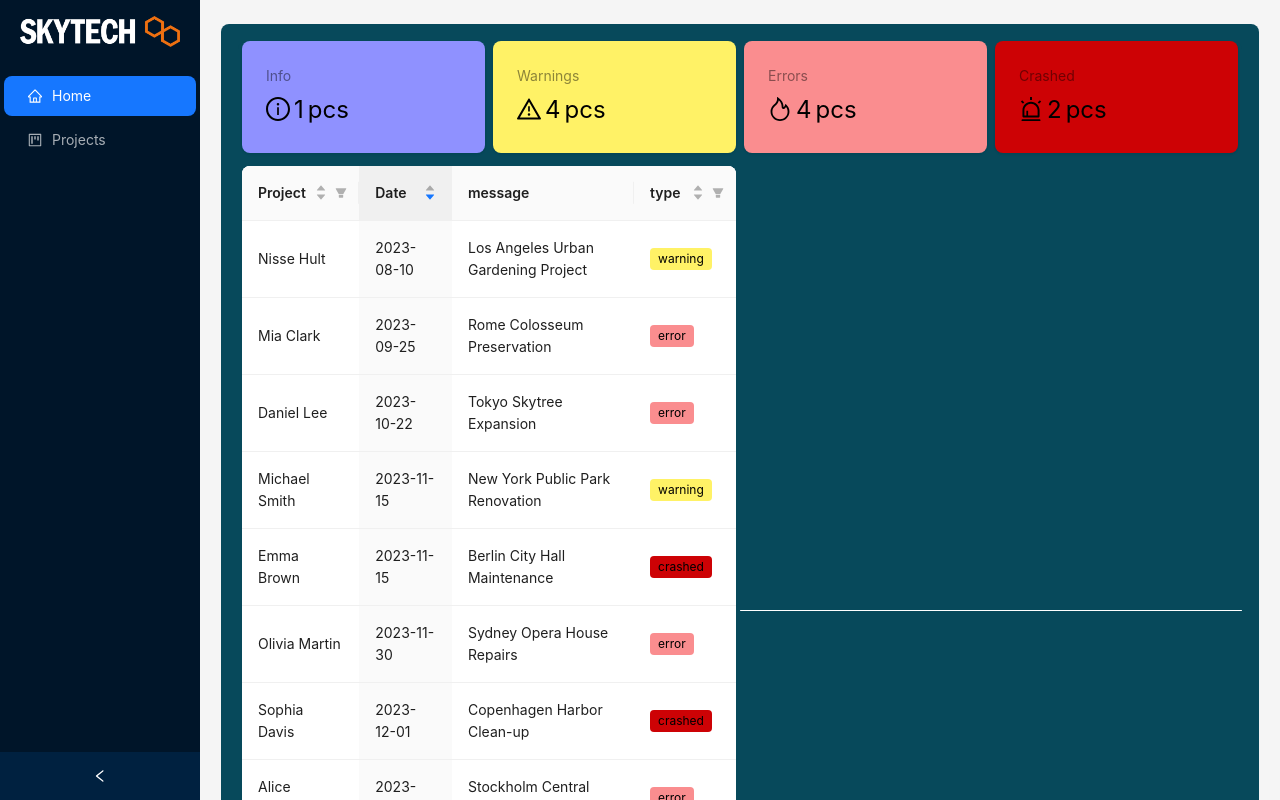
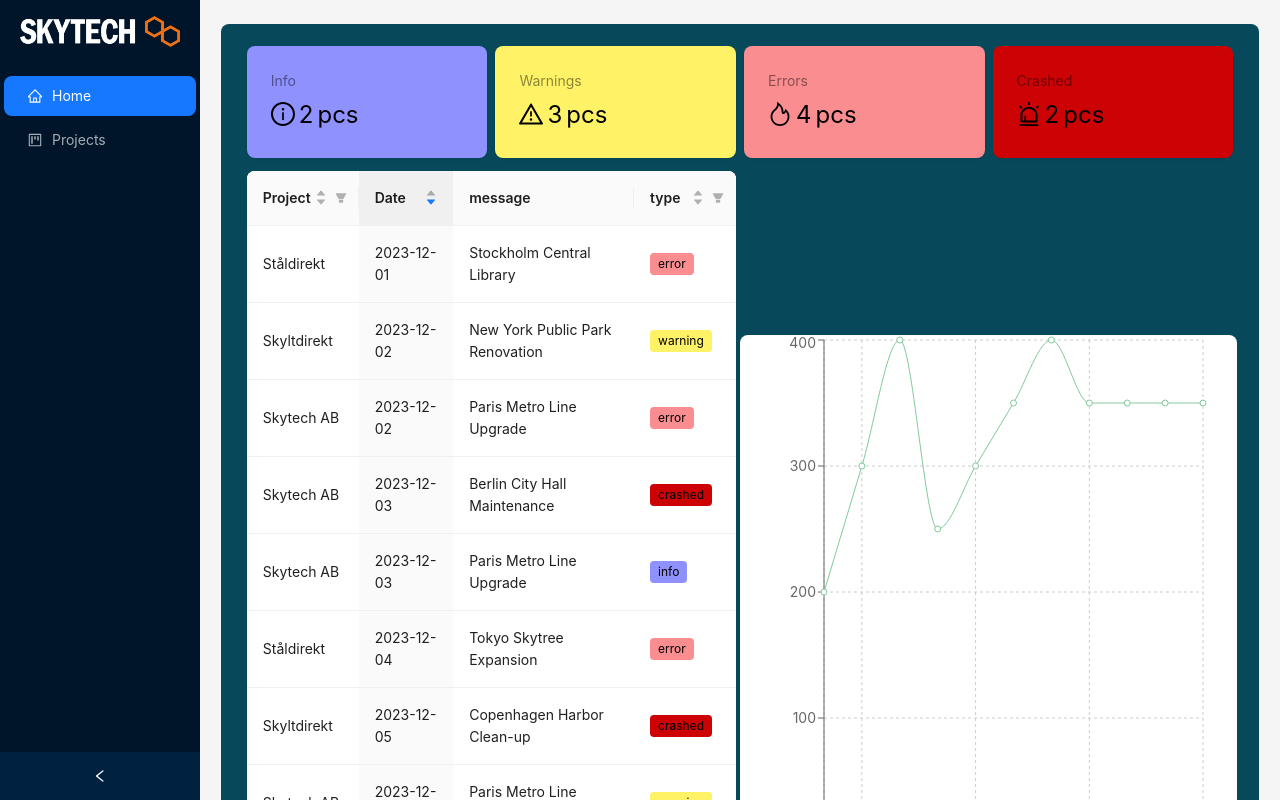
Before and after one commit to MrKalleP/event-frontend, a React (Vite) app: page / in a window 1280 px wide. Built offline with nearby package versions, Linux system fonts and the light colour scheme.

Commit message:
fixed the chart

```diff
--- a/package.json
+++ b/package.json
@@ -14,7 +14,8 @@
     "antd": "^5.22.5",
     "react": "^18.3.1",
     "react-dom": "^18.3.1",
-    "react-router-dom": "^7.0.2"
+    "react-router-dom": "^7.0.2",
+    "recharts": "^2.15.0"
   },
   "devDependencies": {
     "@eslint/js": "^9.15.0",
--- /dev/null
+++ b/src/components/LineChart.tsx
@@ -0,0 +1,45 @@
+import { PureComponent } from 'react';
+import test_data from "../utils/testdata.json"
+
+import {
+    LineChart,
+    Line,
+    XAxis,
+    YAxis,
+    CartesianGrid,
+    Tooltip,
+    Legend,
+    ResponsiveContainer,
+} from 'recharts';
+
+
+
+class LineChartExample extends PureComponent {
+    render() {
+        return (
+            <ResponsiveContainer width="100%" height="100%">
+                <LineChart
+                    width={500}
+                    height={300}
+                    data={test_data}
+                    margin={{
+                        top: 5,
+                        right: 30,
+                        left: 20,
+                        bottom: 5,
+                    }}
+                >
+                    <CartesianGrid strokeDasharray="3 3" />
+                    <XAxis dataKey="date" />
+                    <YAxis />
+                    <Tooltip />
+                    <Legend />
+                    <Line type="monotone" dataKey="type" stroke="#8884d8" activeDot={{ r: 8 }} />
+                    <Line type="monotone" dataKey="uv" stroke="#82ca9d" />
+                </LineChart>
+            </ResponsiveContainer>
+        );
+    }
+}
+
+export default LineChartExample;
--- a/src/pages/HomePage.tsx
+++ b/src/pages/HomePage.tsx
@@ -5,10 +5,11 @@
 import TableHomePage from "../components/TableHomePage";
 import { CrashedLoggs } from "../components/CrashedLoggs"
 import { InfoLoggs } from "../components/InfoLoggs"
+import LineChartExample from "../components/LineChart"
 
 
 const HomePage = () => {
-    return <Row gutter={[8, 13]} justify="center" align="middle" style={{ backgroundColor: "#07495b", borderRadius: ".5rem", color: "white", margin: ".2rem" }}>
+    return <Row gutter={[8, 13]} justify="center" align="middle" style={{ backgroundColor: "#07495b", borderRadius: ".5rem", color: "white", margin: ".5rem" }}>
         <Col span={6}>
             <InfoLoggs />
         </Col>
@@ -24,7 +25,8 @@
         <Col span={12} style={{ borderRadius: ".5rem" }}>
             <TableHomePage />
         </Col>
-        <Col span={12} style={{ background: "#fff", borderRadius: ".5rem" }}>
+        <Col span={12} style={{ background: "#fff", borderRadius: ".5rem", height: "70vh" }}>
+            < LineChartExample />
         </Col>
 
     </Row>
--- a/src/utils/testdata.json
+++ b/src/utils/testdata.json
@@ -1,79 +1,101 @@
 [
     {
         "id": "1",
-        "project": "Alice Johnson",
-        "date": "2023-12-10",
+        "project": "Ståldirekt",
+        "date": "2023-12-01",
         "type": "error",
-        "message": "Stockholm Central Library"
+        "message": "Stockholm Central Library",
+        "uv": 200,
+        "pv": 300
     },
     {
         "id": "2",
-        "project": "Michael Smith",
-        "date": "2023-11-15",
+        "project": "Skyltdirekt",
+        "date": "2023-12-02",
         "type": "warning",
-        "message": "New York Public Park Renovation"
+        "message": "New York Public Park Renovation",
+        "uv": 300,
+        "pv": 500
     },
     {
         "id": "3",
-        "project": "Emma Brown",
-        "date": "2023-11-15",
+        "project": "Skytech AB",
+        "date": "2023-12-03",
         "type": "crashed",
-        "message": "Berlin City Hall Maintenance"
+        "message": "Berlin City Hall Maintenance",
+        "uv": 400,
+        "pv": 200
     },
     {
         "id": "4",
-        "project": "Daniel Lee",
-        "date": "2023-10-22",
+        "project": "Ståldirekt",
+        "date": "2023-12-04",
         "type": "error",
-        "message": "Tokyo Skytree Expansion"
+        "message": "Tokyo Skytree Expansion",
+        "uv": 250,
+        "pv": 450
     },
     {
         "id": "5",
-        "project": "Sophia Davis",
-        "date": "2023-12-01",
+        "project": "Skyltdirekt",
+        "date": "2023-12-05",
         "type": "crashed",
-        "message": "Copenhagen Harbor Clean-up"
+        "message": "Copenhagen Harbor Clean-up",
+        "uv": 300,
+        "pv": 400
     },
     {
         "id": "6",
-        "project": "Liam White",
-        "date": "2024-02-12",
+        "project": "Skytech AB",
+        "date": "2023-12-06",
         "type": "warning",
-        "message": "Paris Metro Line Upgrade"
+        "message": "Paris Metro Line Upgrade",
+        "uv": 350,
+        "pv": 300
     },
     {
         "id": "7",
-        "project": "Olivia Martin",
-        "date": "2023-11-30",
+        "project": "Ståldirekt",
+        "date": "2023-12-07",
         "type": "error",
-        "message": "Sydney Opera House Repairs"
+        "message": "Sydney Opera House Repairs",
+        "uv": 400,
+        "pv": 500
     },
     {
         "id": "8",
-        "project": "Noah Wilson",
-        "date": "2024-01-18",
+        "project": "Skytech AB",
+        "date": "2023-12-03",
         "type": "info",
-        "message": "Barcelona Beachfront Restoration"
+        "message": "Paris Metro Line Upgrade",
+        "uv": 350,
+        "pv": 300
     },
     {
         "id": "9",
-        "project": "Mia Clark",
-        "date": "2023-09-25",
+        "project": "Skytech AB",
+        "date": "2023-12-02",
         "type": "error",
-        "message": "Rome Colosseum Preservation"
+        "message": "Paris Metro Line Upgrade",
+        "uv": 350,
+        "pv": 300
     },
     {
         "id": "10",
-        "project": "Ethan Harris",
-        "date": "2023-12-20",
+        "project": "Skyltdirekt",
+        "date": "2023-12-06",
         "type": "warning",
-        "message": "Los Angeles Urban Gardening Project"
+        "message": "Paris Metro Line Upgrade",
+        "uv": 350,
+        "pv": 300
     },
     {
         "id": "11",
-        "project": "Nisse Hult",
-        "date": "2023-08-10",
-        "type": "warning",
-        "message": "Los Angeles Urban Gardening Project"
+        "project": "Ståldirekt",
+        "date": "2023-12-06",
+        "type": "info",
+        "message": "Paris Metro Line Upgrade",
+        "uv": 350,
+        "pv": 300
     }
 ]
```
Also changed, not shown: 1 other file (tests, documents, lock files or other folders).
